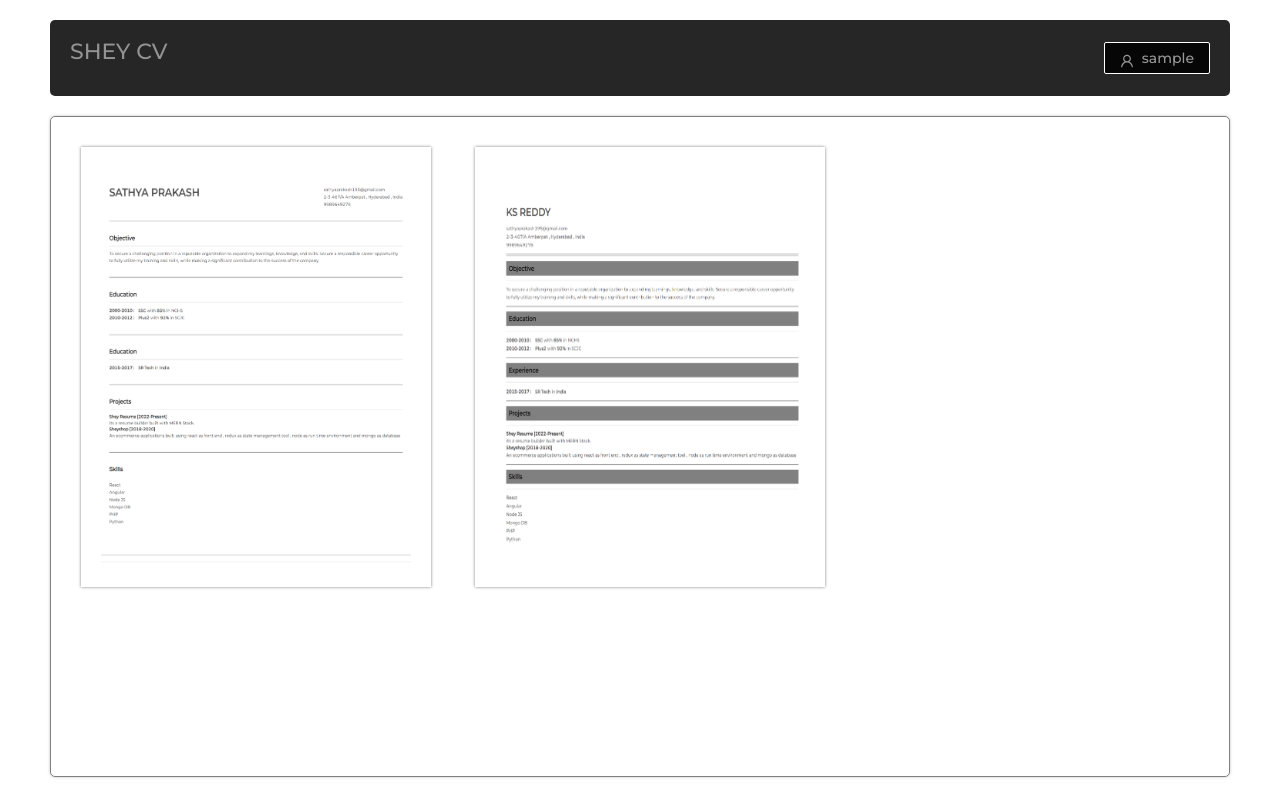
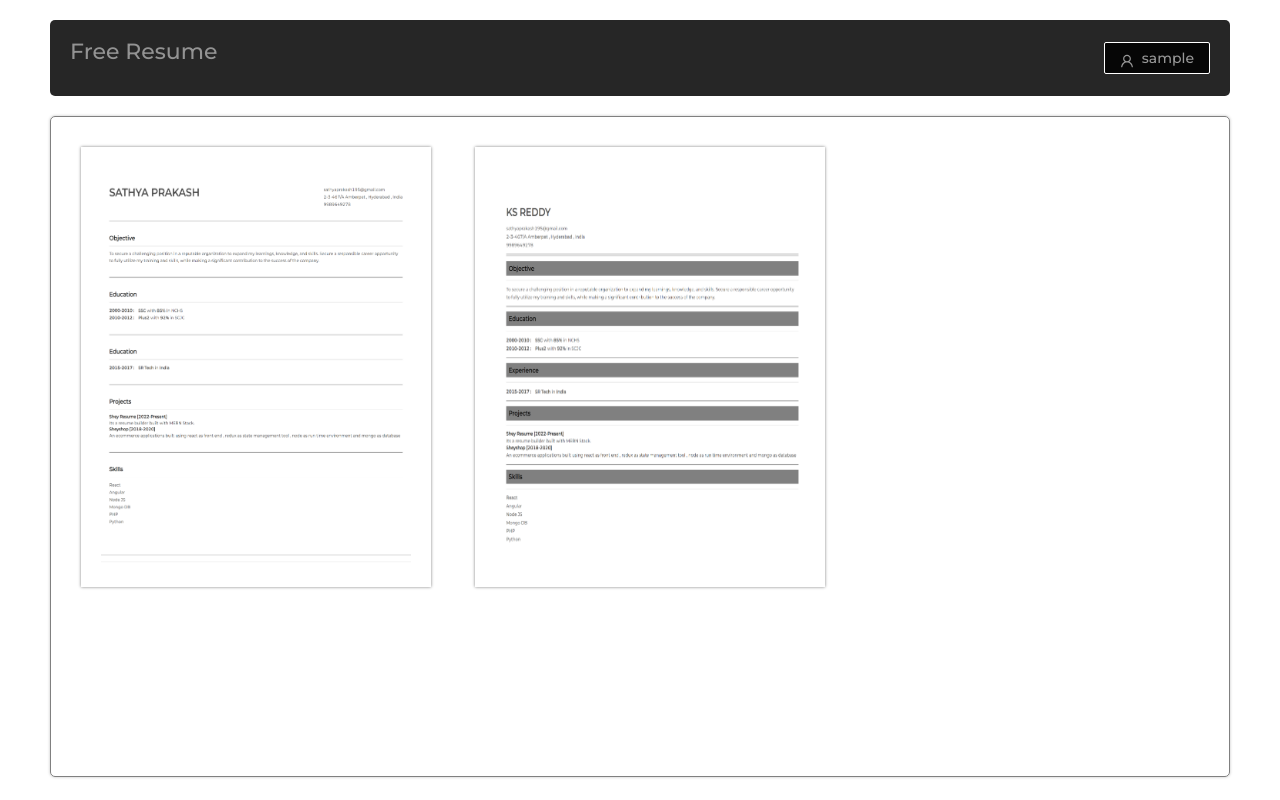
Before and after one commit to cyber-ahs/alihaassam, a React (Create React App) app in the folder client/: page / in a window 1280 px wide. Built offline with nearby package versions, Linux system fonts and the light colour scheme; sample sign-in values are in the browser's storage.

Commit message:
Update DefaultLayout.js
Second Comiit

```diff
--- a/client/src/components/DefaultLayout.js
+++ b/client/src/components/DefaultLayout.js
@@ -27,7 +27,7 @@ function DefaultLayout(props) {
   return (
     <div className="layout">
       <div className="header">
-        <h1 onClick={()=>navigate('/home')} style={{cursor:'pointer'}}>SHEY CV</h1>
+        <h1 onClick={()=>navigate('/home')} style={{cursor:'pointer'}}>Free Resume</h1>
         <Dropdown overlay={menu} placement="bottomLeft">
           <Button icon={<UserOutlined />}>{user.username}</Button>
         </Dropdown>
```
